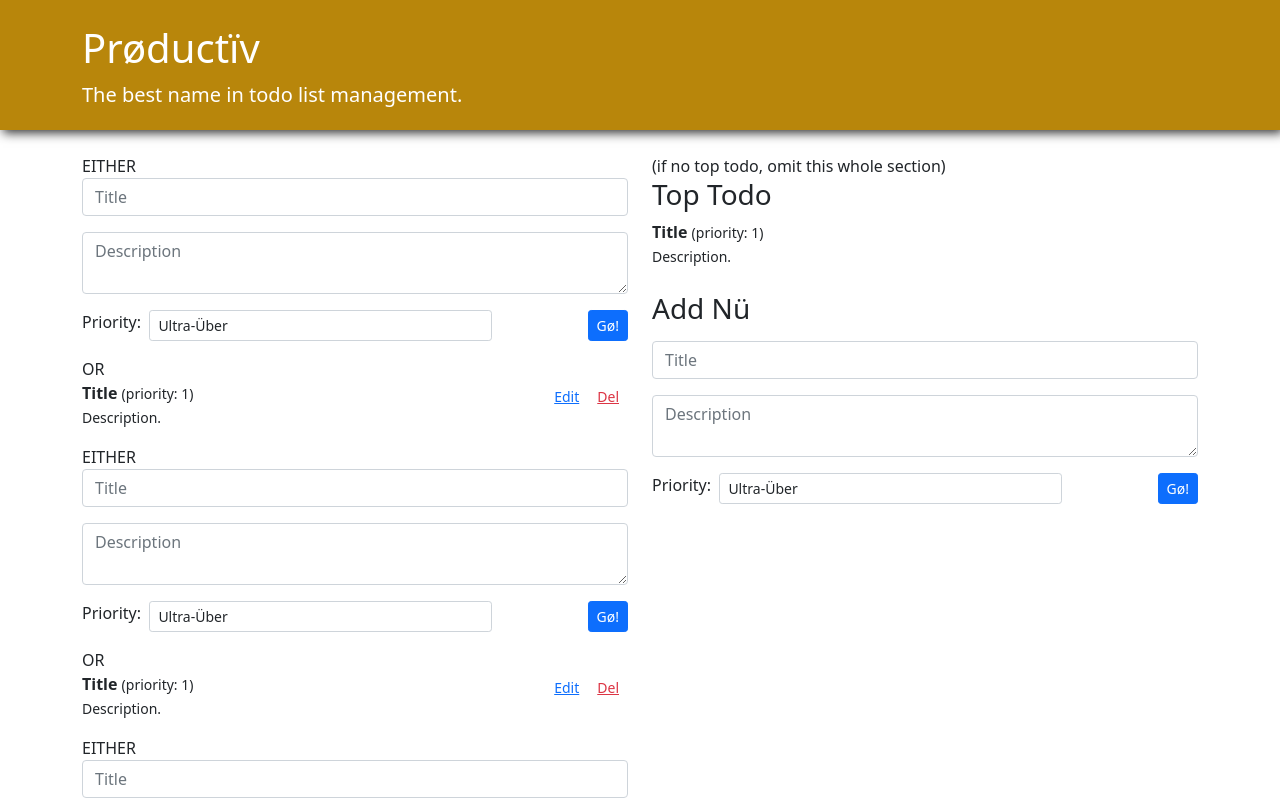
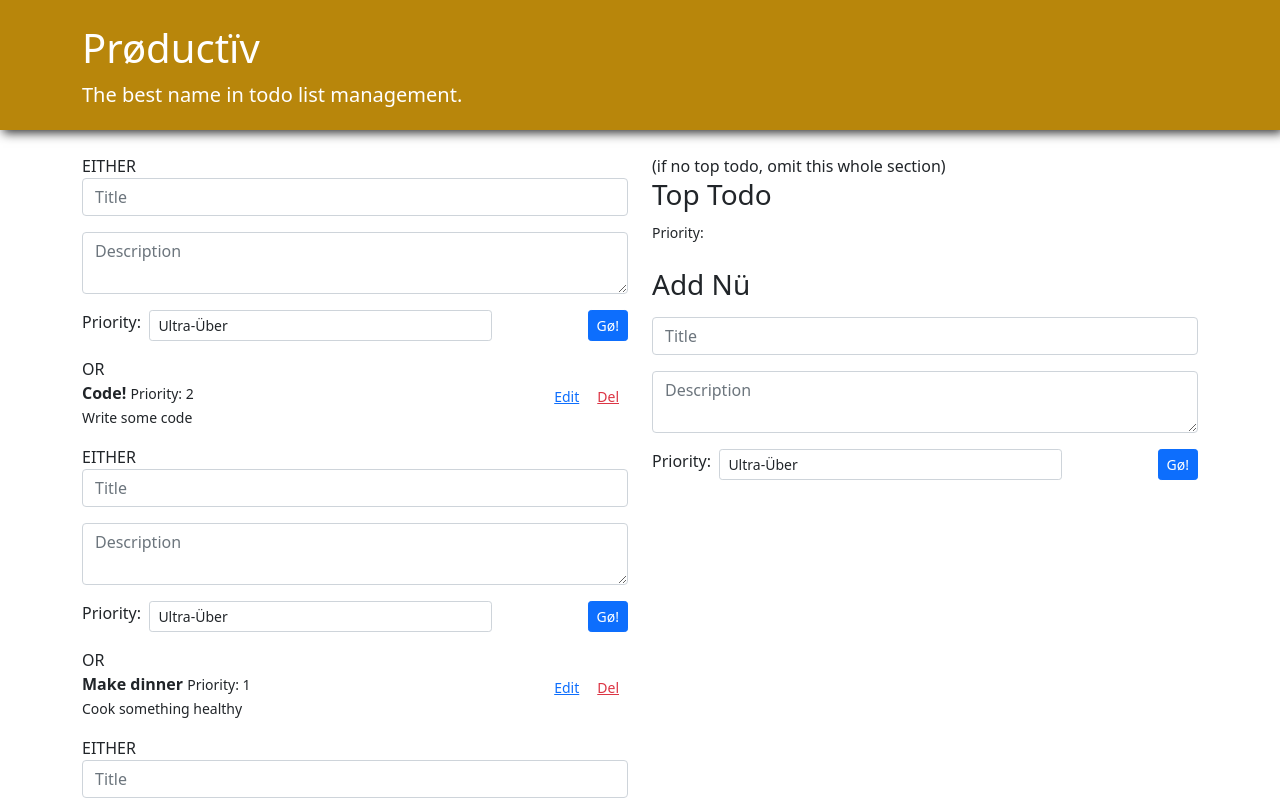
Before and after one commit to julianecassidy/productiv, a React (Create React App) app: page / in a window 1280 px wide. Shown: the top 800 px of the page. Built offline with nearby package versions, Linux system fonts and the light colour scheme; the HTML template or start-up script is replaced by a standard one.

Commit message:
Added todos to editable todo List

```diff
--- a/src/EditableTodo.js
+++ b/src/EditableTodo.js
@@ -12,44 +12,47 @@ import TodoForm from "./TodoForm";
  * EditableTodoList -> EditableTodo -> { Todo, TodoForm }
  */
 
-function EditableTodo() {
-
+function EditableTodo({ toDo, update, remove }) {
   /** Toggle if this is being edited */
-  function toggleEdit() { }
+  function toggleEdit() {}
 
   /** Call remove fn passed to this. */
-  function handleDelete() { }
+  function handleDelete() {}
 
   /** Edit form saved; toggle isEditing and update in ancestor. */
-  function handleSave(formData) { }
+  function handleSave(formData) {}
 
   return (
     <div className="EditableTodo">
-
       EITHER
-
       <TodoForm />
-
       OR
-
       <div className="mb-3">
         <div className="float-end text-sm-end">
           <button
             className="EditableTodo-toggle btn-link btn btn-sm"
-                        onClick={toggleEdit}>
+            onClick={toggleEdit}
+          >
             Edit
           </button>
           <button
             className="EditableTodo-delBtn btn-link btn btn-sm text-danger"
-                        onClick={handleDelete}>
+            onClick={handleDelete}
+          >
             Del
           </button>
         </div>
-                  <Todo />
+        <Todo
+          id={toDo.id}
+          title={toDo.title}
+          description={toDo.description}
+          priority={toDo.priority}
+        />
       </div>
-
     </div>
   );
 }
 
+// id, title, description, priority
+
 export default EditableTodo;
--- a/src/EditableTodoList.js
+++ b/src/EditableTodoList.js
@@ -11,14 +11,13 @@ import EditableTodo from "./EditableTodo";
  * TodoApp -> EditableTodoList -> [ EditableTodo, ... ]
  */
 
-function EditableTodoList() {
+function EditableTodoList({ toDos, update, remove }) {
   return (
-      <div>
-        {/*   FIXME  */}
-        <EditableTodo />
-        <EditableTodo />
-        <EditableTodo />
-      </div>
+    <div className="toDos">
+      {toDos.map((toDo) => (
+        <EditableTodo toDo={toDo} update={update} remove={remove} />
+      ))}
+    </div>
   );
 }
 
--- a/src/Todo.js
+++ b/src/Todo.js
@@ -8,12 +8,16 @@ import React from "react";
  * { EditableTodo, TopTodo } -> Todo
  **/
 
-function Todo() {
+function Todo({ id, title, description, priority }) {
   return (
-      <div className="Todo">
-        <div><b>Title</b> <small>(priority: 1)</small></div>
-        <div><small>Description.</small></div>
+    <div className="Todo" key={id} id={id}>
+      <div>
+        <b>{title}</b> <small>Priority: {priority}</small>
       </div>
+      <div>
+        <small>{description}</small>
+      </div>
+    </div>
   );
 }
 
--- a/src/TodoApp.js
+++ b/src/TodoApp.js
@@ -16,27 +16,29 @@ import EditableTodoList from "./EditableTodoList";
  * App -> TodoApp -> { TodoForm, EditableTodoList }
  */
 
-function TodoApp() {
+function TodoApp({ initialTodos }) {
+  const [toDos, setToDos] = useState(initialTodos);
+
+  console.log(toDos);
 
   /** add a new todo to list */
-  function create(newTodo) {
-  }
+  function create(newTodo) {}
 
   /** update a todo with updatedTodo */
-  function update(updatedTodo) {
-  }
+  function update(updatedTodo) {}
 
   /** delete a todo by id */
-  function remove(id) {
-  }
-
+  function remove(id) {}
+  // toDos, update, remove
   return (
     <main className="TodoApp">
       <div className="row">
-
         <div className="col-md-6">
-            <EditableTodoList /> OR
+          {toDos.length > 0 ? (
+            <EditableTodoList toDos={toDos} update={update} remove={remove} />
+          ) : (
             <span className="text-muted">You have no todos.</span>
+          )}
         </div>
 
         <div className="col-md-6">
@@ -45,13 +47,11 @@ function TodoApp() {
             <h3>Top Todo</h3>
             <TopTodo />
           </section>
-
           <section>
             <h3 className="mb-3">Add Nü</h3>
             <TodoForm handleSave={create} />
           </section>
         </div>
-
       </div>
     </main>
   );
```
Lines whose indentation alone changed are shown as unchanged.
